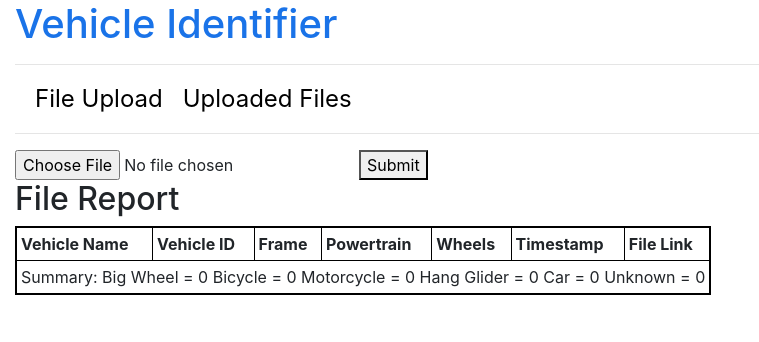
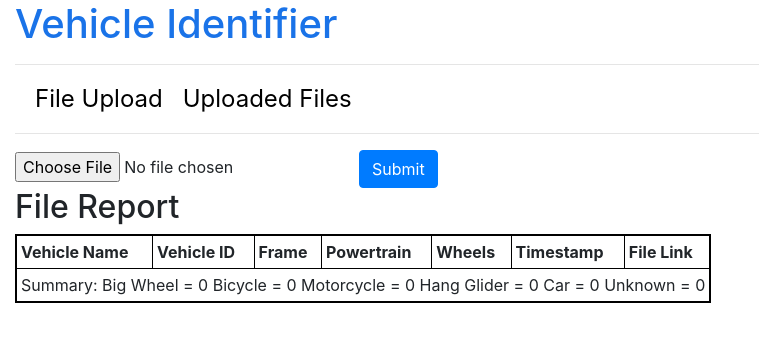
Before and after one commit to muhammed-salman/XMLFileUploadReact, a React app in the folder client/: page /fileupload in a window 1280 px wide. Shown: the whole page, without its empty margins (0-759 px from the left). Built offline with nearby package versions, Linux system fonts and the light colour scheme.

Commit message:
Readme included, certain fine tunings

```diff
--- a/client/package.json
+++ b/client/package.json
@@ -1,5 +1,5 @@
 {
-  "name": "cab-scheduler",
+  "name": "vehicle-identifier",
   "version": "0.1.0",
   "private": true,
   "dependencies": {
--- a/client/src/actions/index.js
+++ b/client/src/actions/index.js
@@ -3,7 +3,7 @@ import _ from 'lodash';
 import { FILE_UPLOAD, FILE_VIEW, FILE_VIEW_ERROR, SHOW_REPORT, LIST_FILES, PARSE_ERROR, FILE_NOT_FOUND, ERROR } from './types';
 
 export const uploadFile = (jsonObj, xmlFileString, fileAttr) => async dispatch => {
-  console.log('uploadFile',xmlFileString,fileAttr);
+  // console.log('uploadFile',xmlFileString,fileAttr);
   const vehicles = jsonObj.vehicles.vehicle;
   const timeStamp = (new Date()).toString();
 
--- a/client/src/components/App.js
+++ b/client/src/components/App.js
@@ -55,7 +55,7 @@ class App extends Component {
         <div>
           <form method="post" onSubmit={this.onSubmit} encType="multipart/form-data">
             <input type="file" id="file" name="file" />
-            <button type="submit">Submit</button>
+            <button type="submit" className="btn btn-primary">Submit</button>
           </form>
           <ReportTable justUploaded={true} error={this.props.currentFile.errorMessage}/>
         </div>
--- a/server/models/Vehicle.js
+++ b/server/models/Vehicle.js
@@ -11,7 +11,6 @@ const vehicleSchema = new Schema({
       position: String,
       material: String
     }]}
-    // type: String
   }],
   xmlFileString: String,
   fileAttr: Object,
```
Also changed, not shown: client/src/index.html (+0 -1 lines), server/controllers/vehicle.js (+1 -7 lines), readme.md (added).
